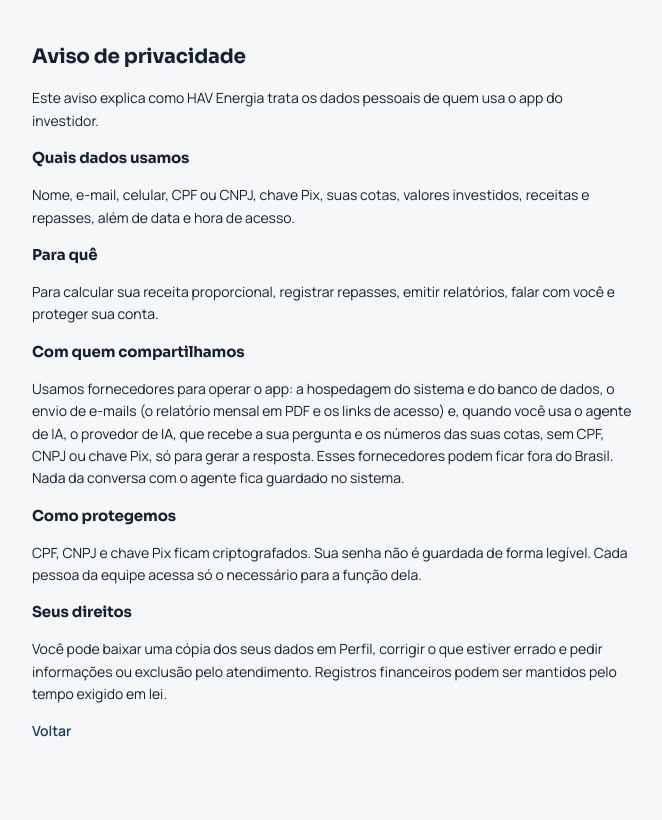
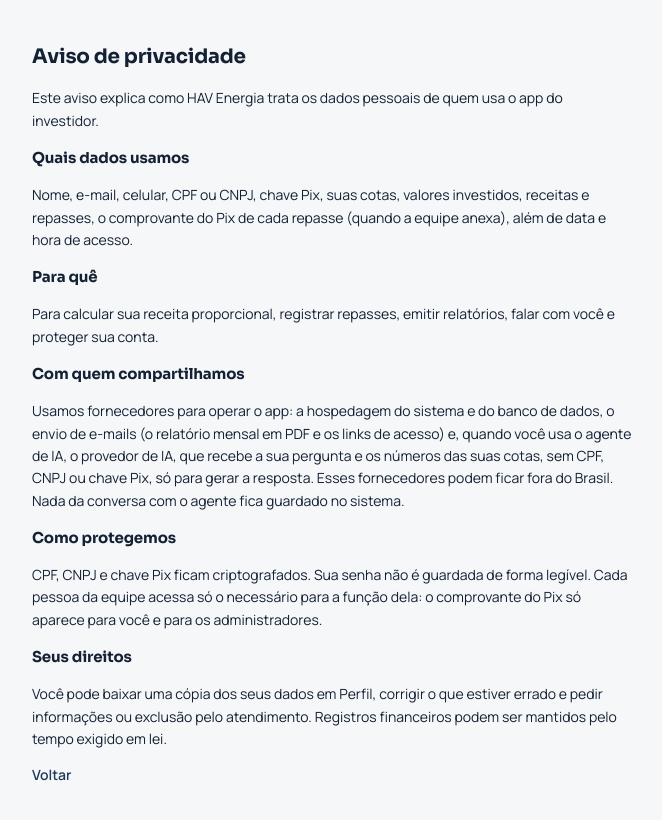
Before and after one commit to allysonfel/hav, a Next.js app: page /privacidade in a window 1280 px wide. Shown: the top 820 px of the page, without its empty margins (308-970 px from the left). Built offline with nearby package versions, Linux system fonts and the light colour scheme; no server answers; the database is empty.

Commit message:
Citando o comprovante do Pix no aviso de privacidade
Co-Authored-By: Claude Opus 5.5 <noreply@anthropic.com>

```diff
--- a/src/app/privacidade/page.tsx
+++ b/src/app/privacidade/page.tsx
@@ -14,13 +14,13 @@ export default async function Privacidade() {
       <h1>Aviso de privacidade</h1>
       <p>Este aviso explica como {empresa}{s.cnpj ? ` (CNPJ ${cnpjFormatado(s.cnpj)})` : ""} trata os dados pessoais de quem usa o app do investidor.</p>
       <h2>Quais dados usamos</h2>
-      <p>Nome, e-mail, celular, CPF ou CNPJ, chave Pix, suas cotas, valores investidos, receitas e repasses, além de data e hora de acesso.</p>
+      <p>Nome, e-mail, celular, CPF ou CNPJ, chave Pix, suas cotas, valores investidos, receitas e repasses, o comprovante do Pix de cada repasse (quando a equipe anexa), além de data e hora de acesso.</p>
       <h2>Para quê</h2>
       <p>Para calcular sua receita proporcional, registrar repasses, emitir relatórios, falar com você e proteger sua conta.</p>
       <h2>Com quem compartilhamos</h2>
       <p>Usamos fornecedores para operar o app: a hospedagem do sistema e do banco de dados, o envio de e-mails (o relatório mensal em PDF e os links de acesso) e, quando você usa o agente de IA, o provedor de IA, que recebe a sua pergunta e os números das suas cotas, sem CPF, CNPJ ou chave Pix, só para gerar a resposta. Esses fornecedores podem ficar fora do Brasil. Nada da conversa com o agente fica guardado no sistema.</p>
       <h2>Como protegemos</h2>
-      <p>CPF, CNPJ e chave Pix ficam criptografados. Sua senha não é guardada de forma legível. Cada pessoa da equipe acessa só o necessário para a função dela.</p>
+      <p>CPF, CNPJ e chave Pix ficam criptografados. Sua senha não é guardada de forma legível. Cada pessoa da equipe acessa só o necessário para a função dela: o comprovante do Pix só aparece para você e para os administradores.</p>
       <h2>Seus direitos</h2>
       <p>Você pode baixar uma cópia dos seus dados em Perfil, corrigir o que estiver errado e pedir informações ou exclusão pelo atendimento. Registros financeiros podem ser mantidos pelo tempo exigido em lei.</p>
       <p><Link className="link" href="/">Voltar</Link></p>
```
